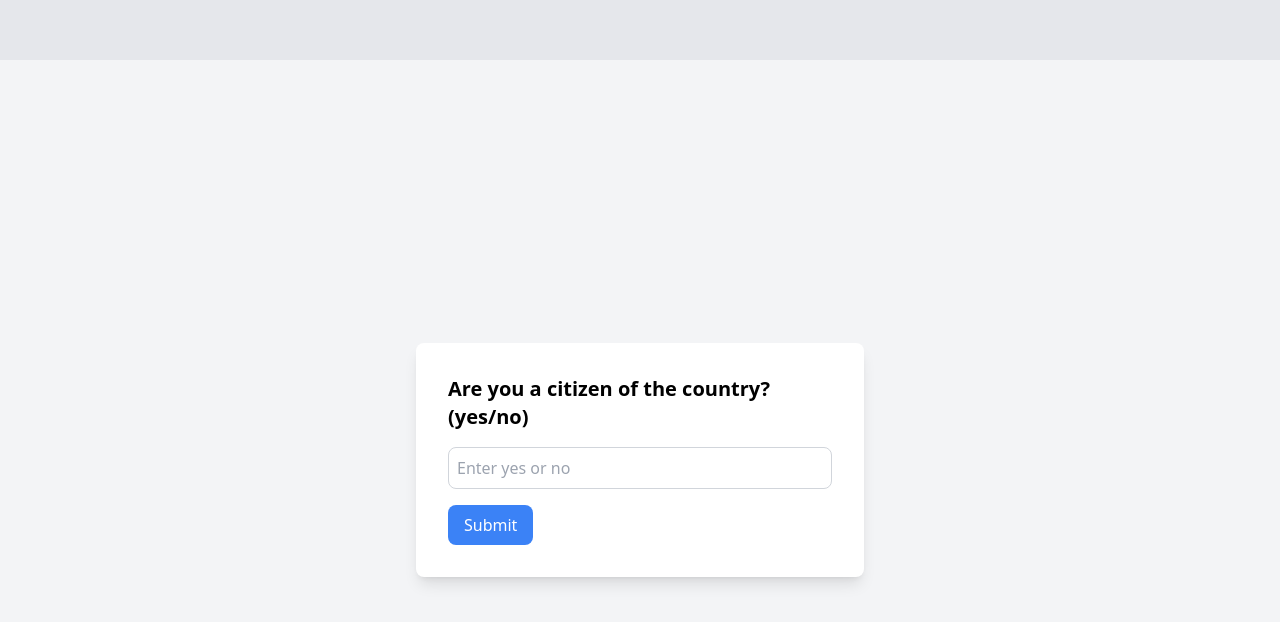
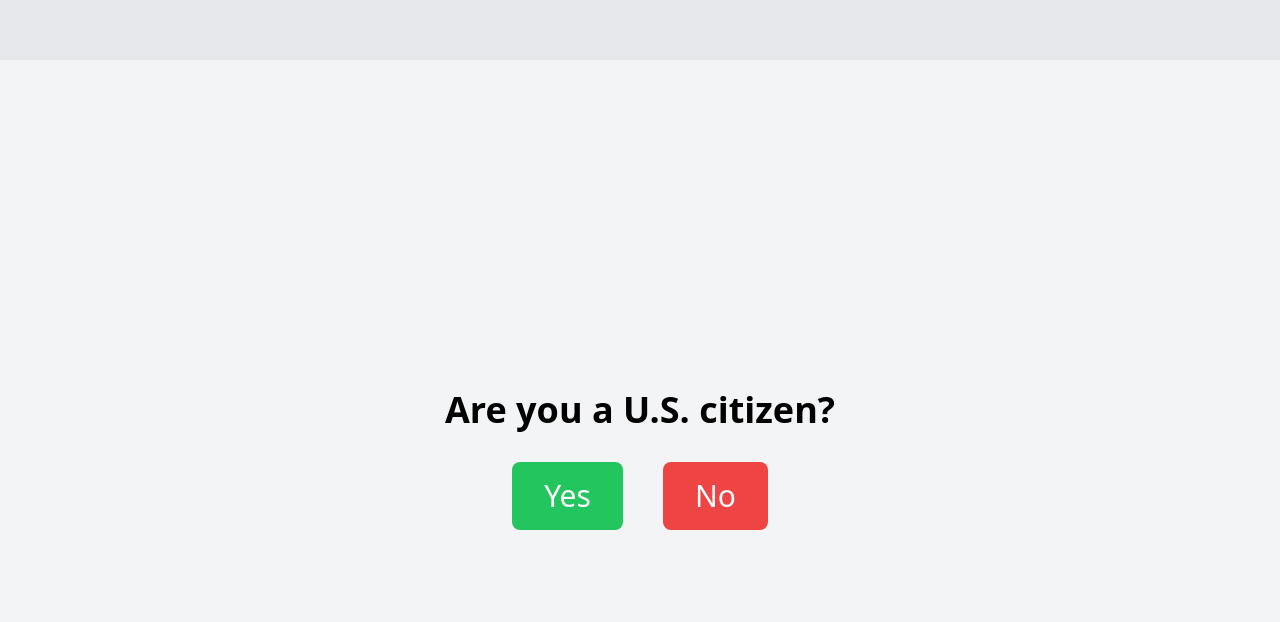
Before and after one commit to KWagnerCS/VoteWise, a React (Vite) app in the folder frontend/: page / in a window 1280 px wide. Shown: the part 1672-2294 px from the top of the page. Built offline with nearby package versions, Linux system fonts and the light colour scheme.

Commit message:
jadsfokj

```diff
--- a/frontend/src/components/VotingFlowChart.jsx
+++ b/frontend/src/components/VotingFlowChart.jsx
@@ -24,7 +24,7 @@ const VotingFlowChart = () => {
       id: 4,
       title: "Step 4: Find Your Polling Place or Get a Mail-in Ballot",
       description: `After thoroughly researching the candidates and issues, the next important step is to decide how you will cast your vote. If you plan to vote in person, it's essential to find your designated polling place, which is usually located close to your home. Use an online polling place locator tool provided by your election authority to easily find this information. Once you know where to vote, make a note of the polling place’s hours of operation, as they may vary. Voting in person is a great way to engage directly with the election process. However, if you prefer the convenience of voting from home, you can request a mail-in ballot. Be sure to submit your request before the official deadline, as this ensures you receive your ballot in time. Whether you choose to vote in person or by mail, planning ahead will ensure your vote counts.`,
-      videoUrl: "https://www.youtube.com/embed/example3" // Replace with actual YouTube link
+      videoUrl: "null" // Replace with actual YouTube link
     },
     {
       id: 5,
--- a/frontend/src/components/eligibilityQuestionnaire.jsx
+++ b/frontend/src/components/eligibilityQuestionnaire.jsx
@@ -2,45 +2,37 @@ import React, { useState } from 'react';
 
 const EligibilityQuestionnaire = () => {
   const questions = [
-    { question: "Are you a citizen of the country? (yes/no)", key: 'citizenship' },
-    { question: "Are you 18 years of age or older? (yes/no)", key: 'age' },
-    { question: "Have you ever been convicted of a felony? (yes/no)", key: 'felony' },
-    { question: "Are you declared mentally incompetent by a court of law? (yes/no)", key: 'mentalCompetence' },
+    { question: "Are you a U.S. citizen?", key: 'citizenship' },
+    { question: "Are you 18 years of age or older?", key: 'age' },
+    { question: "Have you ever been convicted of a felony?", key: 'felony' },
+    { question: "Are you declared mentally incompetent by a court of law?", key: 'mentalCompetence' },
   ];
 
   const [currentQuestionIndex, setCurrentQuestionIndex] = useState(0);
   const [answers, setAnswers] = useState({});
   const [isEligible, setIsEligible] = useState(null);
-  const [input, setInput] = useState("");
 
-  const handleSubmit = () => {
+  const handleAnswer = (answer) => {
     const currentQuestion = questions[currentQuestionIndex];
 
-    const trimmedInput = input.trim().toLowerCase();
-
-    // Update the answers
     setAnswers((prevAnswers) => ({
       ...prevAnswers,
-      [currentQuestion.key]: trimmedInput,
+      [currentQuestion.key]: answer,
     }));
 
-    // Check if the current question is the last one, then calculate eligibility
     if (currentQuestionIndex >= questions.length - 1) {
       calculateEligibility({
         ...answers,
-        [currentQuestion.key]: trimmedInput,
+        [currentQuestion.key]: answer,
       });
     } else {
       setCurrentQuestionIndex(currentQuestionIndex + 1);
     }
-
-    setInput(""); // Reset input field
   };
 
   const calculateEligibility = (answers) => {
-    const { citizenship, age, residency, felony, mentalCompetence } = answers;
+    const { citizenship, age, felony, mentalCompetence } = answers;
 
-    // Check conditions for eligibility
     if (citizenship === "yes" && age === "yes" && felony === "no" && mentalCompetence === "no") {
       setIsEligible(true);
     } else {
@@ -51,54 +43,47 @@ const EligibilityQuestionnaire = () => {
   return (
     <div className="flex flex-col items-center justify-center min-h-screen p-6 bg-gray-100">
       {isEligible === null ? (
-        <div className="w-full max-w-md bg-white p-8 rounded-lg shadow-lg">
-          <h3 className="text-xl font-semibold mb-4">
+        <>
+          <h3 className="text-4xl font-bold text-center mb-8">
             {questions[currentQuestionIndex].question}
           </h3>
-          <input
-            type="text"
-            value={input}
-            onChange={(e) => setInput(e.target.value)}
-            className="w-full p-2 mb-4 border border-gray-300 rounded-lg"
-            placeholder="Enter yes or no"
-          />
-          <button
-            onClick={handleSubmit}
-            className="bg-blue-500 hover:bg-blue-600 text-white py-2 px-4 rounded-lg transition duration-300"
-          >
-            Submit
-          </button>
-
-          {/* Debug section: Show current answers
-          <div className="mt-6">
-            <h4 className="text-lg font-semibold">Current Answers:</h4>
-            <pre className="bg-gray-200 p-4 rounded-lg">
-              {JSON.stringify(answers, null, 2)}
-            </pre>
-          </div> */}
-        </div>
+          <div className="flex space-x-10">
+            <button
+              onClick={() => handleAnswer("yes")}
+              className="bg-green-500 hover:bg-green-600 text-white text-3xl py-4 px-8 rounded-lg transition duration-300"
+            >
+              Yes
+            </button>
+            <button
+              onClick={() => handleAnswer("no")}
+              className="bg-red-500 hover:bg-red-600 text-white text-3xl py-4 px-8 rounded-lg transition duration-300"
+            >
+              No
+            </button>
+          </div>
+        </>
       ) : (
-        <div className="w-full max-w-md bg-white p-8 rounded-lg shadow-lg">
+        <div className="text-center">
           {isEligible ? (
             <>
-              <h3 className="text-xl font-semibold text-green-500">
+              <h3 className="text-4xl font-bold text-green-500 mb-4">
                 You are eligible to vote!
               </h3>
               <button
                 onClick={() => window.location.href = '/guide'}
-                className="bg-blue-500 hover:bg-blue-600 text-white py-2 px-4 mt-4 rounded-lg transition duration-300"
+                className="bg-blue-500 hover:bg-blue-600 text-white text-2xl py-4 px-8 rounded-lg transition duration-300"
               >
                 Continue
               </button>
             </>
           ) : (
             <>
-              <h3 className="text-xl font-semibold text-red-500">
+              <h3 className="text-4xl font-bold text-red-500 mb-4">
                 You are not eligible to vote.
               </h3>
               <button
                 onClick={() => window.location.href = 'https://www.usa.gov/who-can-vote'}
-                className="bg-red-500 hover:bg-red-600 text-white py-2 px-4 mt-4 rounded-lg transition duration-300"
+                className="bg-red-500 hover:bg-red-600 text-white text-2xl py-4 px-8 rounded-lg transition duration-300"
               >
                 Learn More About Voting
               </button>
--- a/frontend/src/pages/AboutPage.jsx
+++ b/frontend/src/pages/AboutPage.jsx
@@ -6,7 +6,7 @@ import Footer from '../components/Footer';
 const AboutPage = () => {
     return (
         <>
-            <div className="flex flex-col min-h-screen bg-gray-100">
+            <div className="flex flex-col min-h-screen">
                 <MainHeader />
                 <main className="flex-grow p-6">
                     <h1 className="text-3xl font-bold mb-4 text-center">About WiseVote</h1>
@@ -25,7 +25,7 @@ const AboutPage = () => {
                     <section className="text-center mt-6">
                         <h3 className="text-lg font-semibold">Connect with Us</h3>
                         <div className="flex justify-center mt-2 space-x-4">
-                            <a href="https://www.linkedin.com/in/kevin-wagner" target="_blank" rel="noopener noreferrer" className="text-blue-600 hover:underline">
+                            <a href="https://www.linkedin.com/in/kwagnercs" target="_blank" rel="noopener noreferrer" className="text-blue-600 hover:underline">
                                 Kevin Wagner
                             </a>
                             <span>|</span>
--- a/frontend/src/pages/CandidateInsightsPage.jsx
+++ b/frontend/src/pages/CandidateInsightsPage.jsx
@@ -7,7 +7,7 @@ import Footer from '../components/Footer';
 const RepresentativeCard = ({ name, role, isSelected, onClick }) => (
     <div
       onClick={onClick}
-      className={`w-full border rounded-lg p-4 mb-2 bg-white shadow-md cursor-pointer transition-colors duration-200 ${isSelected ? "bg-gray-200" : "hover:bg-gray-200"}`}
+      className={`border w-full rounded-lg p-4 mb-2 bg-white shadow-md cursor-pointer transition-colors duration-200 ${isSelected ? "bg-gray-200" : "hover:bg-gray-200"}`}
     >
       <h2 className="font-semibold text-lg">{name}</h2>
       <p>{role}</p>
@@ -141,7 +141,7 @@ const CandidateInsightsPage = () => {
   return (
     <div className="flex flex-col min-h-screen">
                 <MainHeader />
-    <div className="min-h-screen flex flex-col items-center justify-start pt-12 bg-gray-100">
+    <div className="min-h-screen flex flex-col items-center pt-12 bg-gray-100">
       <h1 className="text-2xl font-bold mb-4">Search Representatives by Location</h1>
 
       {/* Form to search for representatives */}
@@ -180,11 +180,11 @@ const CandidateInsightsPage = () => {
       {error && <p className="text-red-500">{error}</p>}
 
       {/* Representative Results */}
-      <div className="w-full max-w-xl flex flex-col items-center">
+      <div className="flex flex-col items-center w-1/2 max-w-full">
         {Object.entries(representatives).map(([category, reps]) => (
           reps.length > 0 && selectedLevels.includes(category) && (
             <div key={category} className="mb-8">
-              <h3 className="text-xl font-bold mt-4">{category} Representatives</h3>
+              <h3 className="text-xl max-w-full font-bold mt-4">{category} Representatives</h3>
               {reps.map((rep, idx) => (
                 <div key={idx}>
                   <RepresentativeCard
--- a/frontend/src/pages/LandingPage.jsx
+++ b/frontend/src/pages/LandingPage.jsx
@@ -2,7 +2,7 @@ import { useState } from 'react'
 import '../index.css'
 import LandingHeader from '../components/LandingHeader'
 import Footer from '../components/Footer'
-import EligibilityQuestionnaire from '../components/eligibilityQuestionnaire'
+import EligibilityQuestionnaire from '../components/EligibilityQuestionnaire'
 
 const LandingPage = () => {
     const scrollToSection = (id) => {
```
